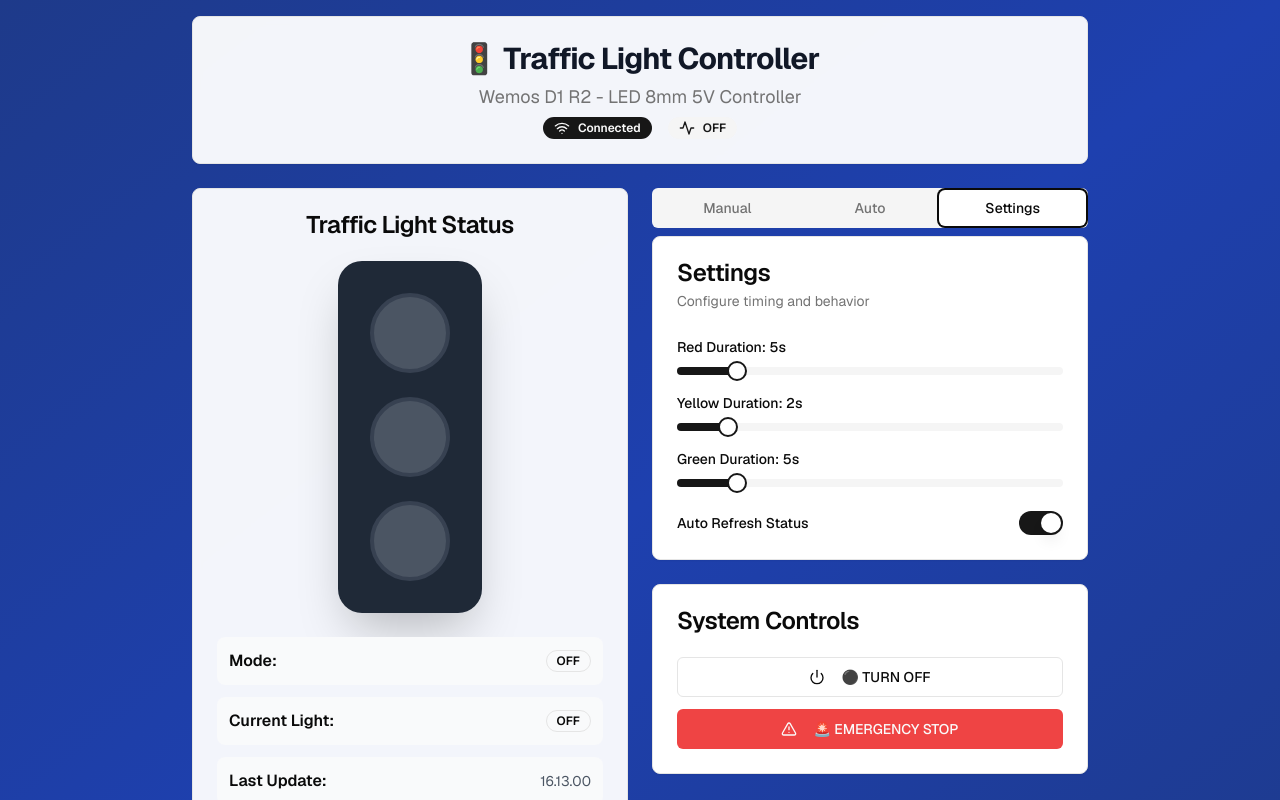
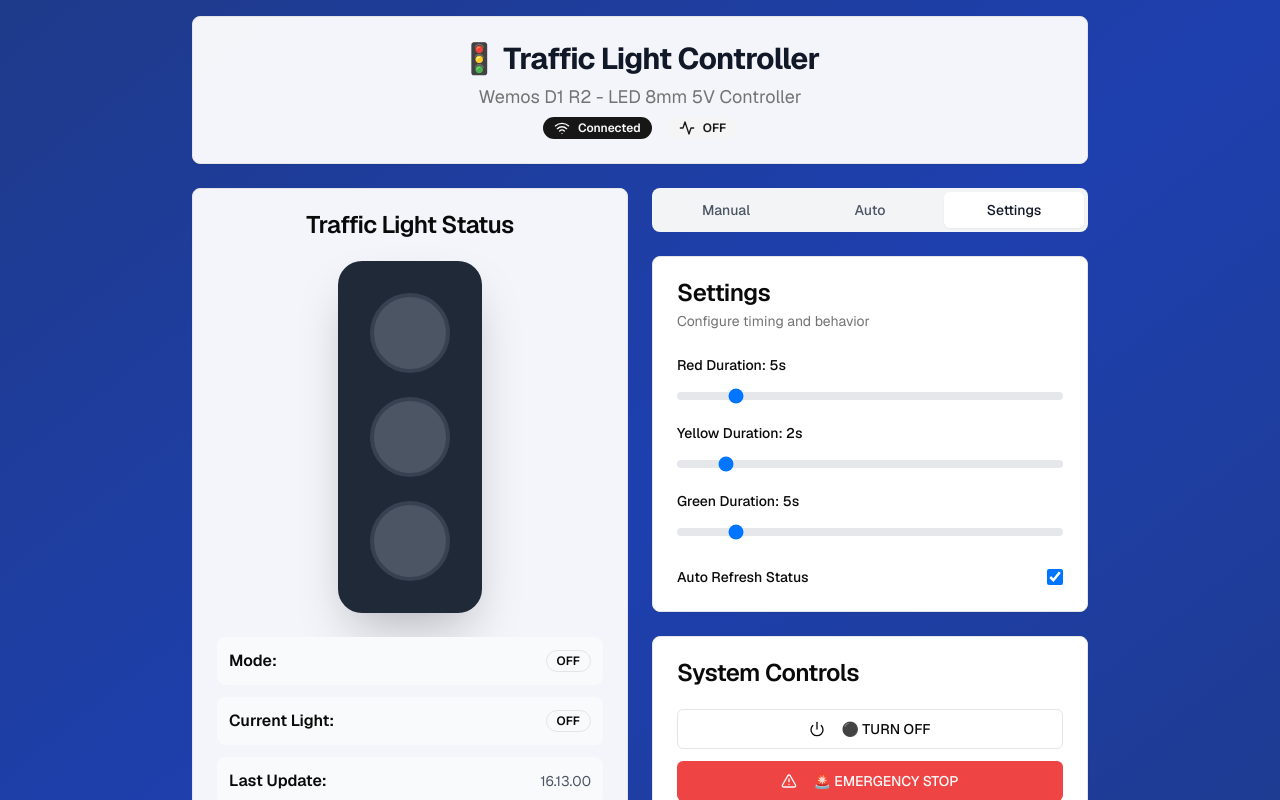
Before and after one commit to sabenih726/traffic, a Next.js app: page / in a window 1280 px wide. Both pictures are taken after a click on the button "Settings". Shown: the top 800 px of the page. Built offline with nearby package versions, Linux system fonts and the light colour scheme.

Commit message:
Update page.tsx

```diff
--- a/app/page.tsx
+++ b/app/page.tsx
@@ -4,9 +4,6 @@ import { useState, useEffect } from "react"
 import { Card, CardContent, CardDescription, CardHeader, CardTitle } from "@/components/ui/card"
 import { Button } from "@/components/ui/button"
 import { Badge } from "@/components/ui/badge"
-import { Tabs, TabsContent, TabsList, TabsTrigger } from "@/components/ui/tabs"
-import { Switch } from "@/components/ui/switch"
-import { Slider } from "@/components/ui/slider"
 import { Circle, Power, RotateCcw, AlertTriangle, Activity, Wifi } from "lucide-react"
 
 interface TrafficStatus {
@@ -21,7 +18,6 @@ interface TrafficSettings {
   yellowDuration: number
   greenDuration: number
   autoRefresh: boolean
-  emergencyMode: boolean
 }
 
 export default function TrafficLightController() {
@@ -37,12 +33,12 @@ export default function TrafficLightController() {
     yellowDuration: 2,
     greenDuration: 5,
     autoRefresh: true,
-    emergencyMode: false,
   })
 
   const [isLoading, setIsLoading] = useState(false)
   const [message, setMessage] = useState<{ text: string; type: "success" | "error" } | null>(null)
   const [isConnected, setIsConnected] = useState(true)
+  const [activeTab, setActiveTab] = useState("manual")
 
   // Simulasi koneksi ke server
   useEffect(() => {
@@ -57,7 +53,6 @@ export default function TrafficLightController() {
 
   const getCurrentStatus = async () => {
     try {
-      // Simulasi API call
       setIsConnected(true)
       setStatus((prev) => ({
         ...prev,
@@ -75,7 +70,6 @@ export default function TrafficLightController() {
     setIsLoading(true)
 
     try {
-      // Simulasi API call
       await new Promise((resolve) => setTimeout(resolve, 500))
 
       if (mode === "manual" && color) {
@@ -146,6 +140,10 @@ export default function TrafficLightController() {
     return "w-20 h-20 rounded-full border-4 border-gray-700 bg-gray-600"
   }
 
+  const updateSetting = (key: keyof TrafficSettings, value: number | boolean) => {
+    setSettings((prev) => ({ ...prev, [key]: value }))
+  }
+
   return (
     <div className="min-h-screen bg-gradient-to-br from-blue-900 via-blue-800 to-blue-900 p-4">
       <div className="max-w-4xl mx-auto space-y-6">
@@ -211,14 +209,23 @@ export default function TrafficLightController() {
 
           {/* Controls */}
           <div className="space-y-6">
-            <Tabs defaultValue="manual" className="w-full">
-              <TabsList className="grid w-full grid-cols-3">
-                <TabsTrigger value="manual">Manual</TabsTrigger>
-                <TabsTrigger value="auto">Auto</TabsTrigger>
-                <TabsTrigger value="settings">Settings</TabsTrigger>
-              </TabsList>
+            {/* Tab Navigation */}
+            <div className="flex space-x-1 bg-gray-100 p-1 rounded-lg">
+              {["manual", "auto", "settings"].map((tab) => (
+                <button
+                  key={tab}
+                  onClick={() => setActiveTab(tab)}
+                  className={`flex-1 py-2 px-4 rounded-md text-sm font-medium transition-colors ${
+                    activeTab === tab ? "bg-white text-gray-900 shadow-sm" : "text-gray-600 hover:text-gray-900"
+                  }`}
+                >
+                  {tab.charAt(0).toUpperCase() + tab.slice(1)}
+                </button>
+              ))}
+            </div>
 
-              <TabsContent value="manual" className="space-y-4">
+            {/* Tab Content */}
+            {activeTab === "manual" && (
               <Card>
                 <CardHeader>
                   <CardTitle>Manual Control</CardTitle>
@@ -250,9 +257,9 @@ export default function TrafficLightController() {
                   </div>
                 </CardContent>
               </Card>
-              </TabsContent>
+            )}
 
-              <TabsContent value="auto" className="space-y-4">
+            {activeTab === "auto" && (
               <Card>
                 <CardHeader>
                   <CardTitle>Automatic Mode</CardTitle>
@@ -277,9 +284,9 @@ export default function TrafficLightController() {
                   </div>
                 </CardContent>
               </Card>
-              </TabsContent>
+            )}
 
-              <TabsContent value="settings" className="space-y-4">
+            {activeTab === "settings" && (
               <Card>
                 <CardHeader>
                   <CardTitle>Settings</CardTitle>
@@ -288,53 +295,58 @@ export default function TrafficLightController() {
                 <CardContent className="space-y-6">
                   <div className="space-y-4">
                     <div>
-                        <label className="text-sm font-medium">Red Duration: {settings.redDuration}s</label>
-                        <Slider
-                          value={[settings.redDuration]}
-                          onValueChange={(value) => setSettings((prev) => ({ ...prev, redDuration: value[0] }))}
-                          max={30}
-                          min={1}
-                          step={1}
-                          className="mt-2"
+                      <label className="text-sm font-medium block mb-2">Red Duration: {settings.redDuration}s</label>
+                      <input
+                        type="range"
+                        min="1"
+                        max="30"
+                        value={settings.redDuration}
+                        onChange={(e) => updateSetting("redDuration", Number.parseInt(e.target.value))}
+                        className="w-full h-2 bg-gray-200 rounded-lg appearance-none cursor-pointer"
                       />
                     </div>
 
                     <div>
-                        <label className="text-sm font-medium">Yellow Duration: {settings.yellowDuration}s</label>
-                        <Slider
-                          value={[settings.yellowDuration]}
-                          onValueChange={(value) => setSettings((prev) => ({ ...prev, yellowDuration: value[0] }))}
-                          max={10}
-                          min={1}
-                          step={1}
-                          className="mt-2"
+                      <label className="text-sm font-medium block mb-2">
+                        Yellow Duration: {settings.yellowDuration}s
+                      </label>
+                      <input
+                        type="range"
+                        min="1"
+                        max="10"
+                        value={settings.yellowDuration}
+                        onChange={(e) => updateSetting("yellowDuration", Number.parseInt(e.target.value))}
+                        className="w-full h-2 bg-gray-200 rounded-lg appearance-none cursor-pointer"
                       />
                     </div>
 
                     <div>
-                        <label className="text-sm font-medium">Green Duration: {settings.greenDuration}s</label>
-                        <Slider
-                          value={[settings.greenDuration]}
-                          onValueChange={(value) => setSettings((prev) => ({ ...prev, greenDuration: value[0] }))}
-                          max={30}
-                          min={1}
-                          step={1}
-                          className="mt-2"
+                      <label className="text-sm font-medium block mb-2">
+                        Green Duration: {settings.greenDuration}s
+                      </label>
+                      <input
+                        type="range"
+                        min="1"
+                        max="30"
+                        value={settings.greenDuration}
+                        onChange={(e) => updateSetting("greenDuration", Number.parseInt(e.target.value))}
+                        className="w-full h-2 bg-gray-200 rounded-lg appearance-none cursor-pointer"
                       />
                     </div>
                   </div>
 
                   <div className="flex items-center justify-between">
                     <label className="text-sm font-medium">Auto Refresh Status</label>
-                      <Switch
+                    <input
+                      type="checkbox"
                       checked={settings.autoRefresh}
-                        onCheckedChange={(checked) => setSettings((prev) => ({ ...prev, autoRefresh: checked }))}
+                      onChange={(e) => updateSetting("autoRefresh", e.target.checked)}
+                      className="w-4 h-4 text-blue-600 bg-gray-100 border-gray-300 rounded focus:ring-blue-500"
                     />
                   </div>
                 </CardContent>
               </Card>
-              </TabsContent>
-            </Tabs>
+            )}
 
             {/* System Controls */}
             <Card>
```
Lines whose indentation alone changed are shown as unchanged.
